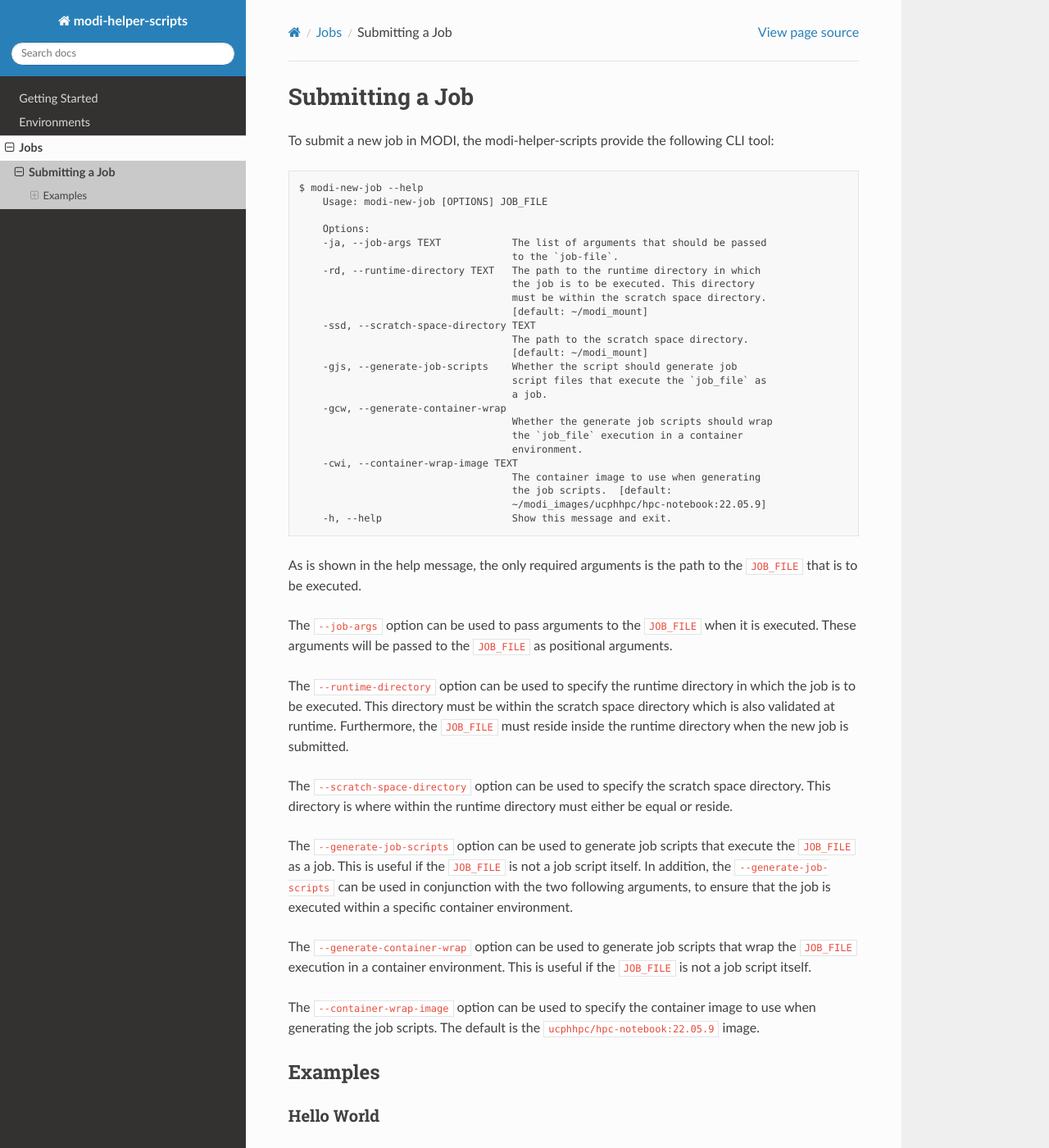
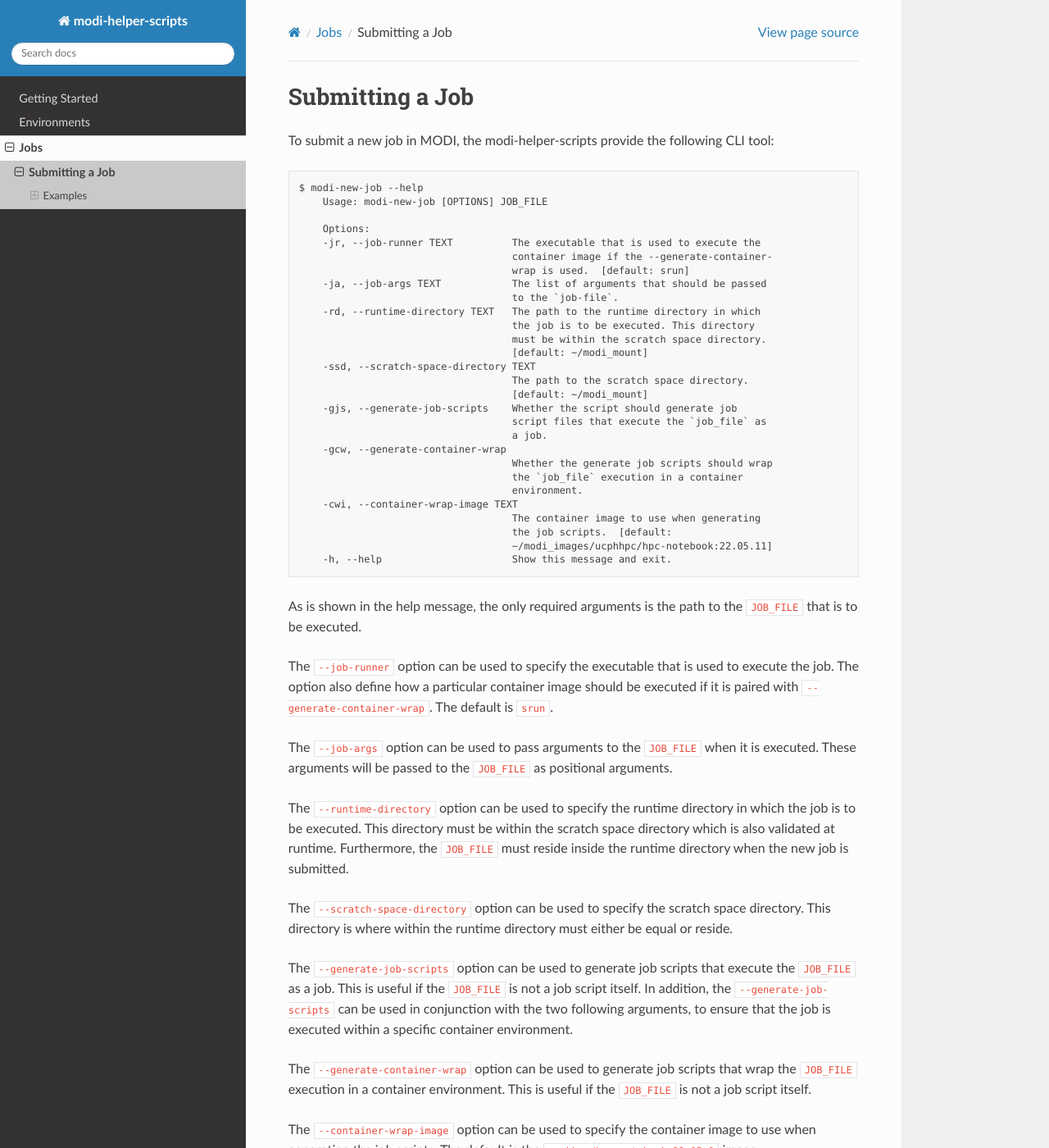
Before and after one commit to ucphhpc/modi-helper-scripts, a Sphinx documentation site: the page built from docs/sections/jobs/new.rst, in a window 1280 px wide and 1400 px high. Shown: the whole window at 82% size. Built offline with Sphinx 7.4.7 and the Read the Docs theme 2.0.0, drawn with Linux system fonts in a browser that asks for light colours.

Commit message:
Correct the default --container-wrap-image path if the MODI_DEFAULT_IMAGE environment variable is not set, it cannot be None when passed to the os.path.join call. In addition expand the modi-new-job docs to include the newly added --job-runner option that can be used to specify the executable used to run the job

```diff
--- a/docs/sections/jobs/new.rst
+++ b/docs/sections/jobs/new.rst
@@ -7,6 +7,9 @@
         Usage: modi-new-job [OPTIONS] JOB_FILE
 
         Options:
+        -jr, --job-runner TEXT          The executable that is used to execute the
+                                        container image if the --generate-container-
+                                        wrap is used.  [default: srun]
         -ja, --job-args TEXT            The list of arguments that should be passed
                                         to the `job-file`.
         -rd, --runtime-directory TEXT   The path to the runtime directory in which
@@ -26,10 +29,12 @@
         -cwi, --container-wrap-image TEXT
                                         The container image to use when generating
                                         the job scripts.  [default:
-                                        ~/modi_images/ucphhpc/hpc-notebook:22.05.9]
+                                        ~/modi_images/ucphhpc/hpc-notebook:22.05.11]
         -h, --help                      Show this message and exit.
 
 As is shown in the help message, the only required arguments is the path to the ``JOB_FILE`` that is to be executed.
+
+The ``--job-runner`` option can be used to specify the executable that is used to execute the job. The option also define how a particular container image should be executed if it is paired with ``--generate-container-wrap``. The default is ``srun``.
 
 The ``--job-args`` option can be used to pass arguments to the ``JOB_FILE`` when it is executed. These arguments will be passed to the ``JOB_FILE`` as positional arguments.
 
```
Also changed, not shown: 1 other file.
